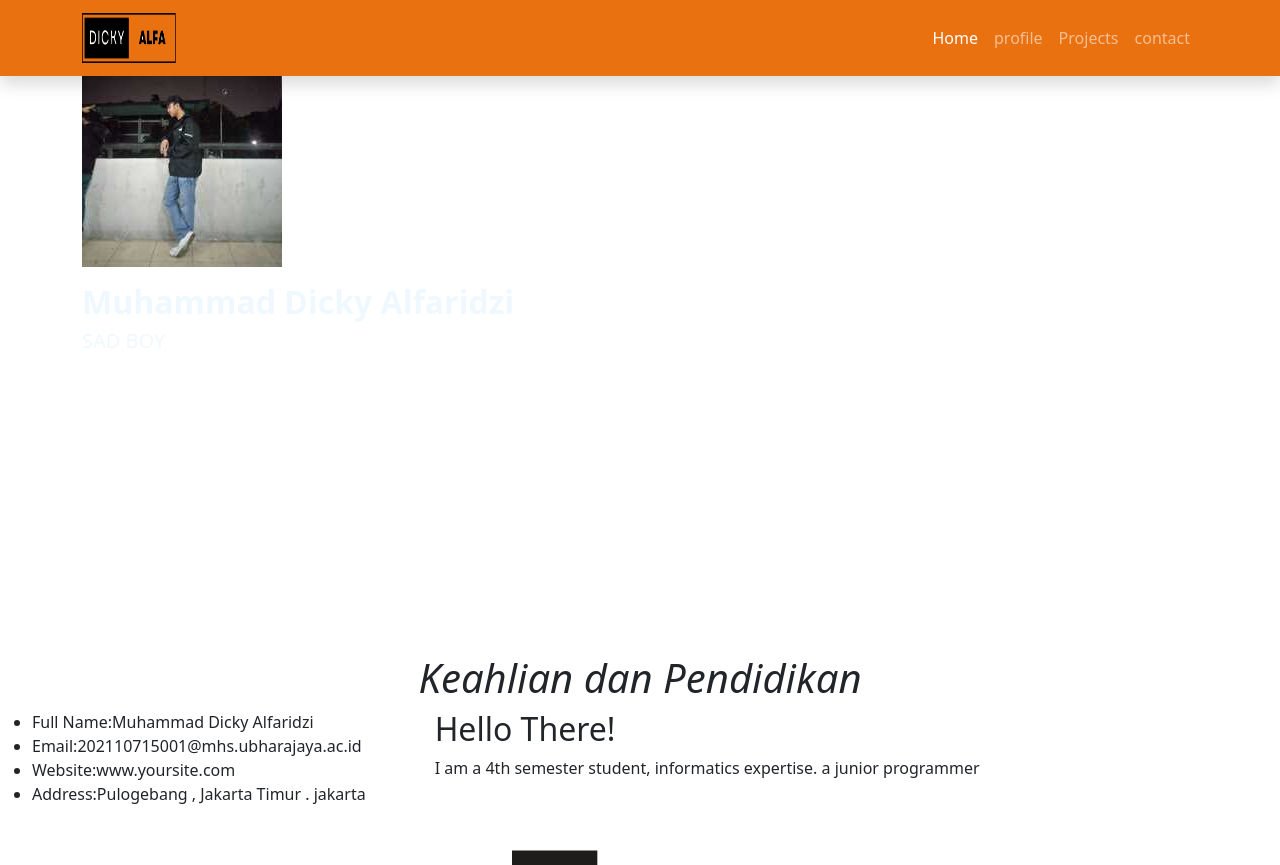
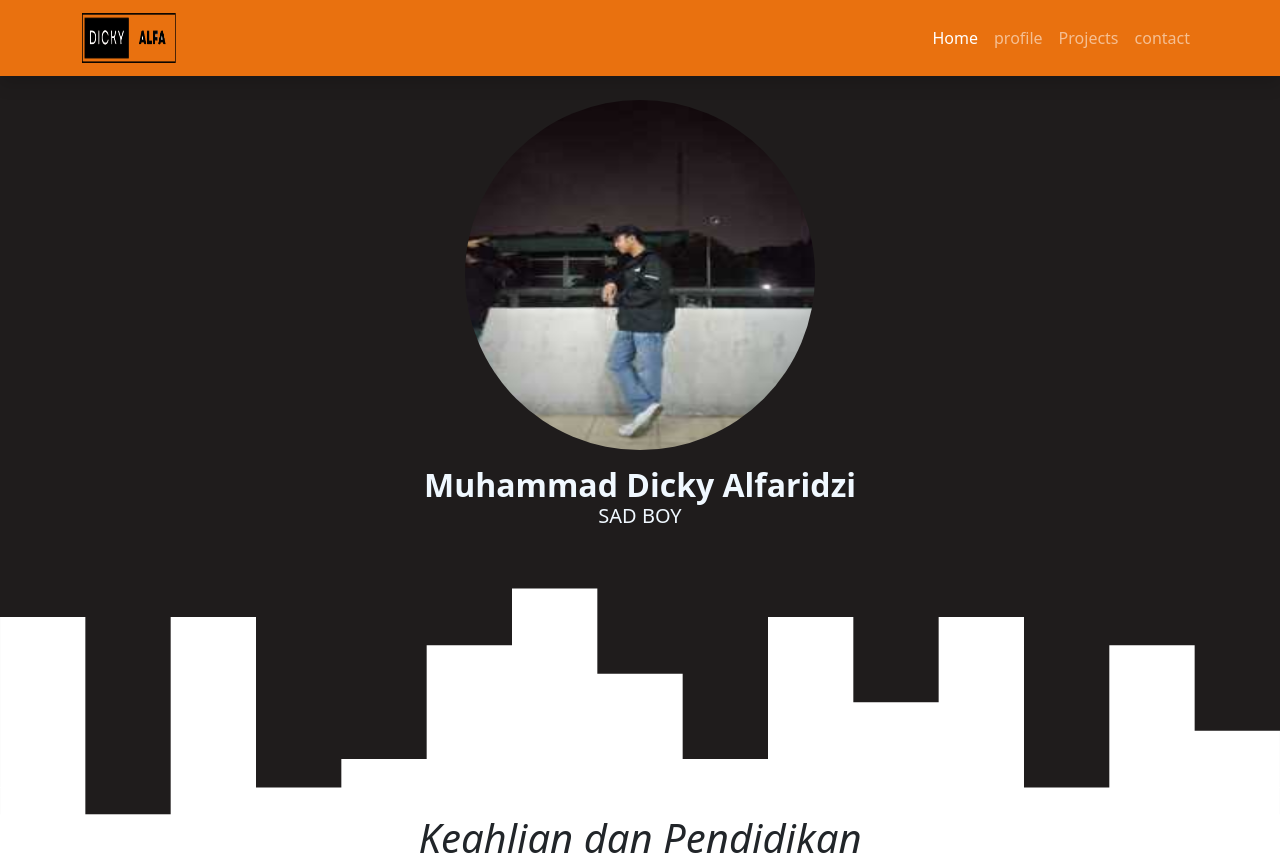
Before and after one commit to Alfadicky/mdicky_github.oi, a plain HTML site: page index.html in a window 1280 px wide. Shown: the top 865 px of the page. Drawn offline with nearby package versions, Linux system fonts and the light colour scheme.

Commit message:
Update index.html

```diff
--- a/index.html
+++ b/index.html
@@ -8,7 +8,7 @@
     <!-- Bootstrap CSS -->
     <head>
     <link href="https://cdn.jsdelivr.net/npm/bootstrap@5.0.2/dist/css/bootstrap.min.css" rel="stylesheet" integrity="sha384-EVSTQN3/azprG1Anm3QDgpJLIm9Nao0Yz1ztcQTwFspd3yD65VohhpuuCOmLASjC" crossorigin="anonymous" />
-    <link rel="stylesheet" href="setyel/app css" />
+    <link rel="stylesheet" href="setyel/app css.css" />
     <link rel="stylesheet" href="https://cdn.jsdelivr.net/npm/bootstrap-icons@1.10.5/font/bootstrap-icons.css">
     <title>Hello, world!</title>
   </head>
```
